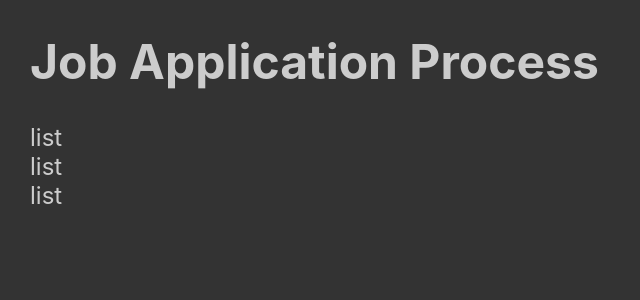
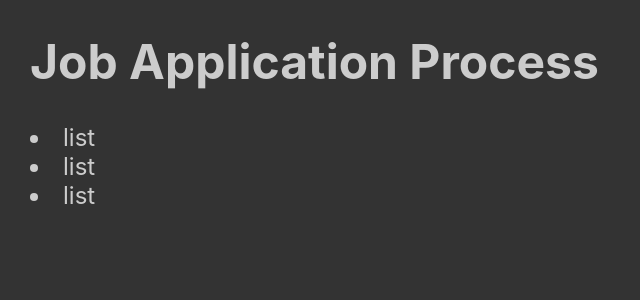
Before and after one commit to edwardtanguay/task-job-application-tracker-app, a React (Vite) app: page / in a window 1280 px wide. Shown: the top 300 px of the page, without its empty margins (0-640 px from the left). Built offline with nearby package versions, Linux system fonts and the light colour scheme.

Commit message:
before ul change

```diff
--- a/src/App.jsx
+++ b/src/App.jsx
@@ -22,7 +22,7 @@ function App() {
 									</div>
 								</div>
 							) : (
-								<div>list</div>
+								<li key={index}>list</li>
 							)}
 						</>
 					);
```
